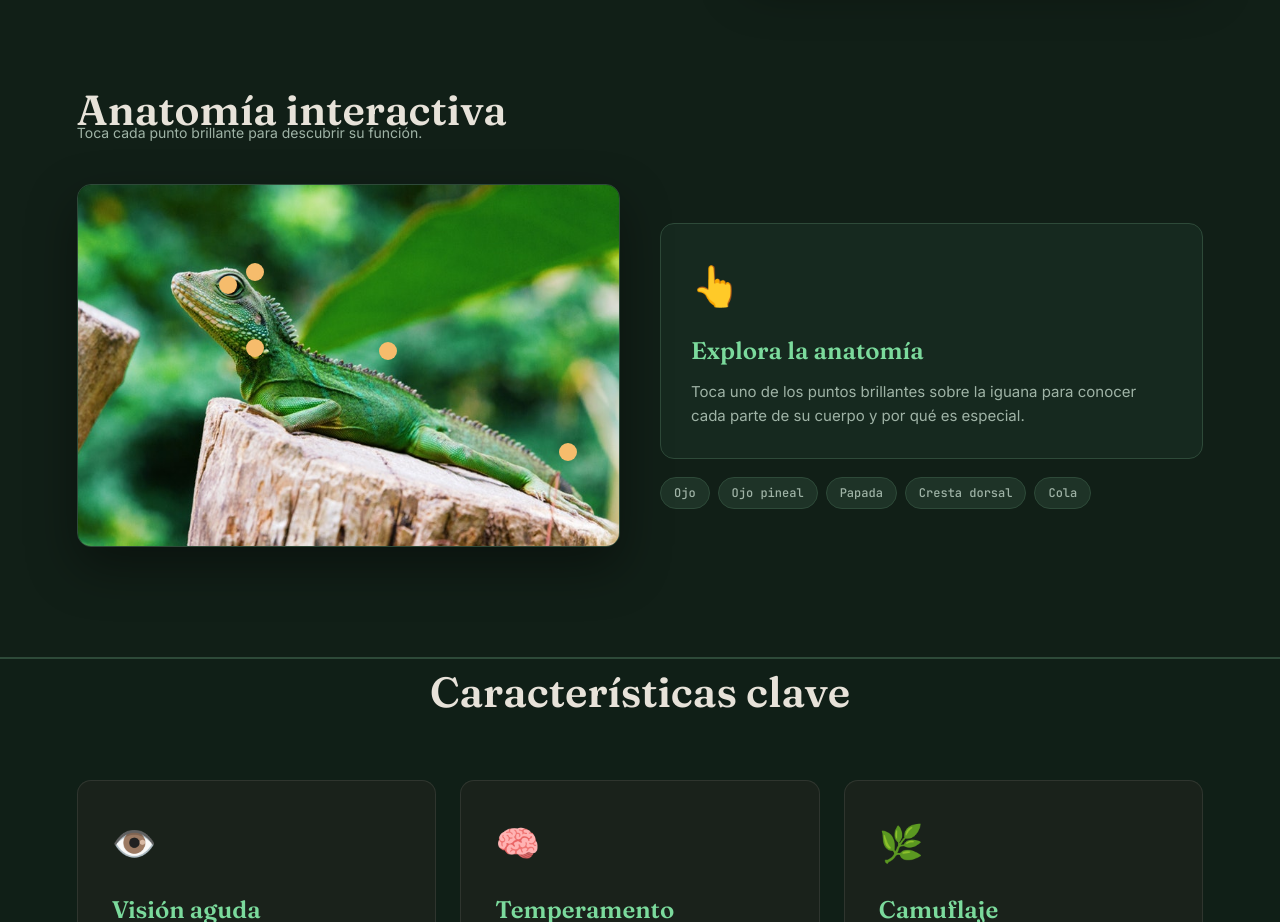
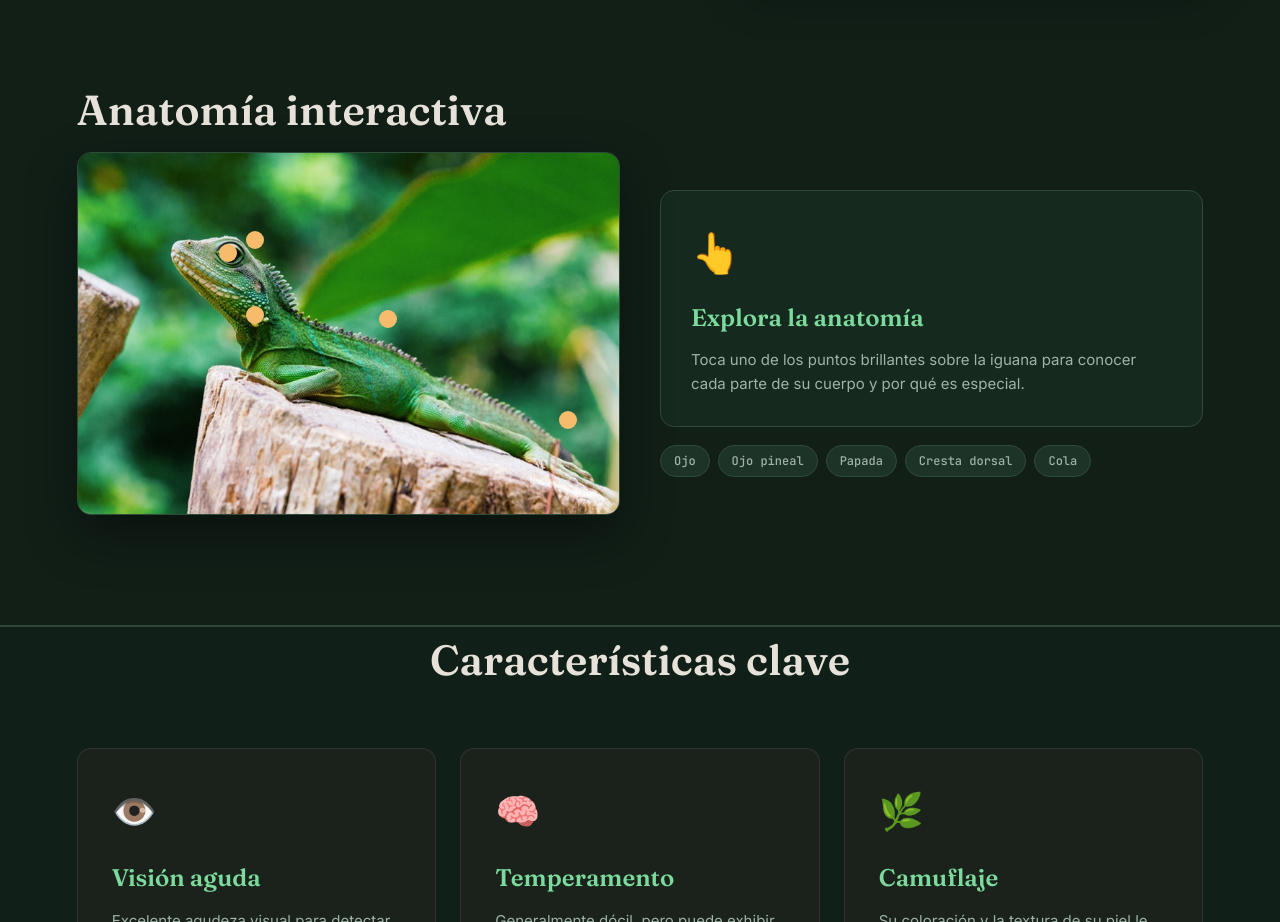
Before and after one commit to BenjaGC/IGUANA-JOURNALCL, a plain HTML site: page index.html in a window 1280 px wide. Shown: the part 1440-2362 px from the top of the page. Drawn offline with Linux system fonts and the light colour scheme.

Commit message:
Update index.html

```diff
--- a/index.html
+++ b/index.html
@@ -77,7 +77,7 @@
 <section class="anatomy" id="anatomia">
   <div class="wrap">
     <h2 class="reveal">Anatomía interactiva</h2>
-    <p class="section-sub reveal">Toca cada punto brillante para descubrir su función.</p>
+
     <div class="anatomy-grid">
       <div class="anatomy-stage reveal">
         <img src="img/iguana-1.jpg" alt="Anatomía de la iguana">
```
